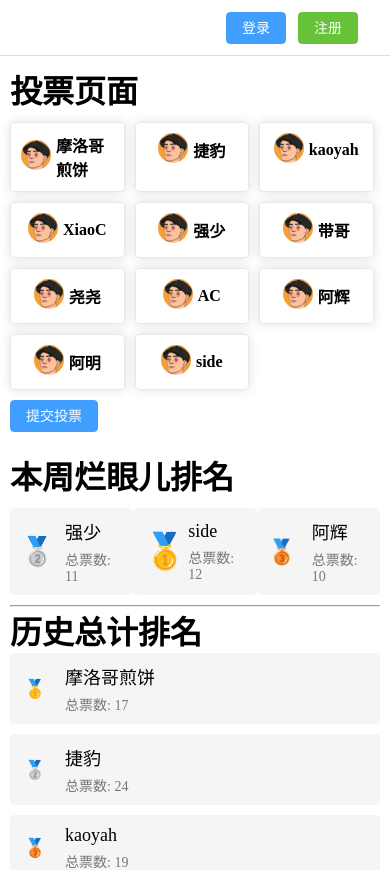
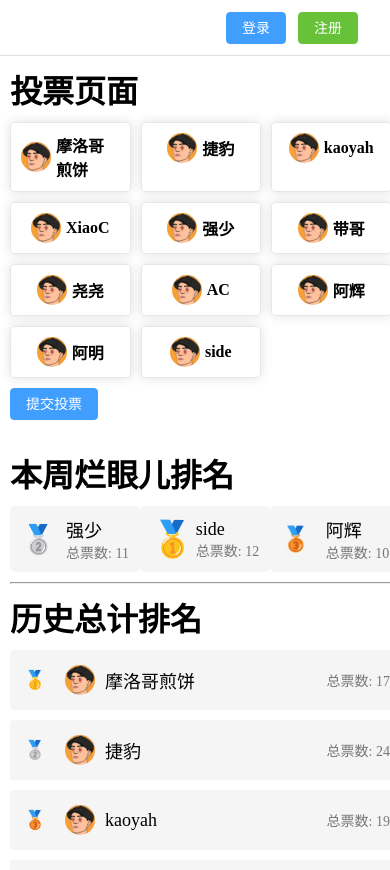
Before and after one commit to bandelmen/vote4badEye, a Vue app: page / in a window 390 px wide. Shown: the top 870 px of the page. Built offline with nearby package versions, Linux system fonts and the light colour scheme.

Commit message:
style: 调整页面样式

```diff
--- a/src/App.vue
+++ b/src/App.vue
@@ -53,7 +53,7 @@ export default {
 
   .left-side,
   .right-side {
-    width: fit-content;
+    width: 100%;
     margin: 10px 10px;
   }
 }
--- a/src/components/ResultPanel.vue
+++ b/src/components/ResultPanel.vue
@@ -19,11 +19,12 @@
   <div class="history-section">
     <h1 class="section-title">历史总计排名</h1>
     <div v-for="(user, index) in totalResults" :key="index" class="user-info-history">
-      <span class="medal">{{ getRankEmoji(index) }}</span>
-      <div class="user-details">
+      <div class="history-section-left">
+        <div class="medal">{{ getRankEmoji(index) }}</div>
+        <el-avatar class="user-detail-avatar" :size="30" :src="user.avatar" />
         <div class="user-detail-name">{{ user.name }}</div>
-        <div class="user-detail-vote_num">总票数: {{ user.totalVotes }}</div>
       </div>
+      <div class="user-detail-vote_num">总票数: {{ user.totalVotes }}</div>
     </div>
   </div>
 </template>
@@ -206,35 +207,50 @@ export default {
 .medal-container {
   display: flex;
   justify-content: space-around;
-  margin-top: 10px;
+  margin-bottom: 10px;
 }
 
 .user-info-weekly {
   display: flex;
   justify-content: center;
   align-items: center;
-  margin-bottom: 10px;
   padding: 10px;
   width: 31%;
   border-radius: 5px;
   background-color: #f5f5f5;
 }
 
+.section-title {
+  margin-top: 10px;
+  margin-bottom: 10px;
+}
+
+.history-section-left {
+  display: flex;
+  align-items: center;
+}
+
+.user-detail-avatar{
+  margin-right: 10px;
+}
+
 .user-info-history {
   display: flex;
+  justify-content: space-between;
   align-items: center;
   margin-bottom: 10px;
   padding: 10px;
   background-color: #f5f5f5;
   border-radius: 4px;
+  height: 40px;
 }
 
 .medal {
   font-size: 18px;
   margin-right: 15px;
-  width: 30px;
   text-align: center;
   flex-shrink: 0;
+  width: 30px;
 }
 
 .gold-medal {
@@ -250,7 +266,6 @@ export default {
 }
 
 .user-detail-name {
-  margin-bottom: 5px;
   font-size: 18px;
 }
 
--- a/src/components/VotePanel.vue
+++ b/src/components/VotePanel.vue
@@ -124,7 +124,6 @@ export default {
             message: '不能选择超过三个烂眼儿',
             type: 'error',
             onClose: () => {
-              // 在消息关闭时重置标志位，以便下次可以再次触发错误提示
               this.showErrorMsg = false;
             },
           });
@@ -140,13 +139,9 @@ export default {
           type: 'warning',
         })
           .then(() => {
-            // 用户点击了确定按钮
             this.submitVotes();
           })
-          .catch(() => {
-            // 用户点击了取消按钮或点击遮罩层触发的关闭
-            // 可以不做任何操作
-          });
+          .catch(() => {});
       } else {
         this.$confirm('确定要选他们三个吗？', '提示', {
           confirmButtonText: '确定',
@@ -154,22 +149,16 @@ export default {
           type: 'warning',
         })
           .then(() => {
-            // 用户点击了确定按钮
             this.submitVotes();
           })
-          .catch(() => {
-            // 用户点击了取消按钮或点击遮罩层触发的关闭
-            // 可以不做任何操作
-          });
+          .catch(() => {});
       }
     },
     submitVotes() {
-      // 展示成功的消息提示
       this.$message({
         message: '投票提交成功！',
         type: 'success',
       });
-      // 这里可以添加提交逻辑，例如向后端发送投票选项数据等
     },
   },
 };
@@ -181,7 +170,7 @@ export default {
   flex-wrap: wrap;
   justify-content: left;
   gap: 10px;
-  margin: 10px -5px 10px 0; /* 设置 margin 使卡片之间产生间距 */
+  margin: 10px -5px 10px 0;
 }
 
 .card-box {
@@ -201,12 +190,14 @@ export default {
 }
 
 .card-avatar {
-  margin-right: 5px; /* 设置适当的右边距 */
+  display: flex;
+  align-items: center;
+  margin-right: 5px;
 }
 
 .card-name {
   font-weight: bold;
-  font-size: 1em; /* 使用 em 作为字体大小单位 */
+  font-size: 1em;
 }
 
 .vote-bg {
```
